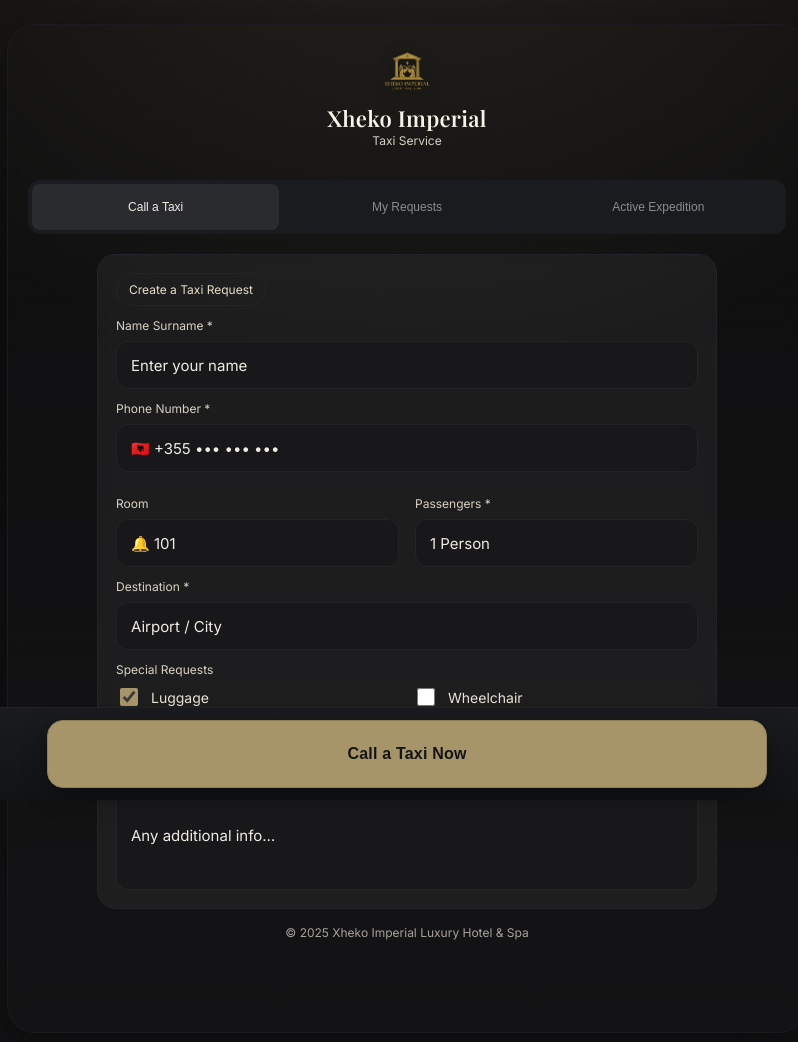
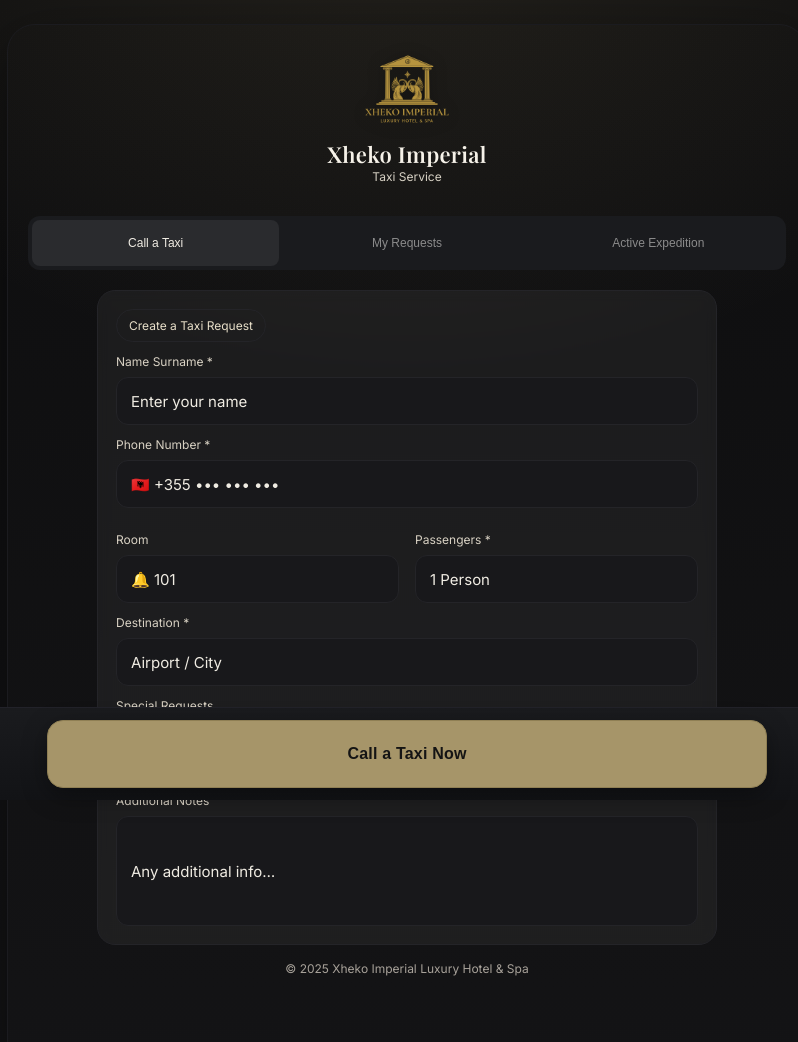
Before and after one commit to erirem/dijitaxi, a plain HTML site: page index.html in a window 1280 px wide. Shown: the top 1042 px of the page, without its empty margins (233-1031 px from the left). Drawn offline with nearby package versions, Linux system fonts and the light colour scheme.

Commit message:
Fix: Increase logo size - responsive across devices

```diff
--- a/css/main.css
+++ b/css/main.css
@@ -59,7 +59,7 @@ header {
 }
 
 .logo img {
-  height: 44px;
+  height: 64px;
   width: auto;
   display: block;
   filter: drop-shadow(0 2px 8px rgba(0,0,0,.35));
--- a/css/responsive.css
+++ b/css/responsive.css
@@ -55,6 +55,20 @@
   }
 }
 
+/* Mobile Logo Adjustment */
+@media (max-width: 480px) {
+  .logo img {
+    height: 56px;
+  }
+}
+
+/* Tablet Logo */
+@media (min-width: 768px) {
+  .logo img {
+    height: 72px;
+  }
+}
+
 /* Large Desktop */
 @media (min-width: 1024px) {
   .device {
@@ -64,4 +78,8 @@
   .card {
     max-width: 700px;
   }
+
+  .logo img {
+    height: 80px;
+  }
 }
```
